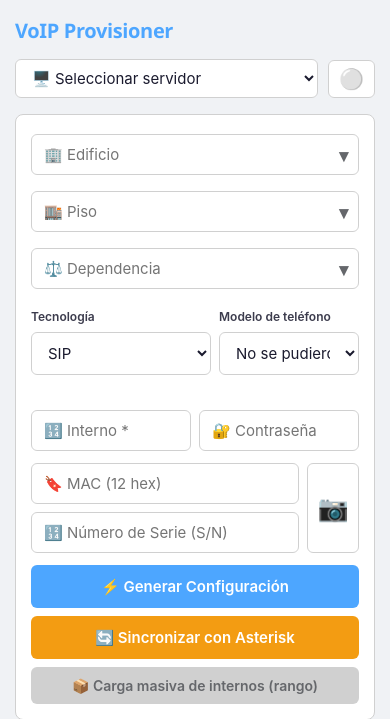
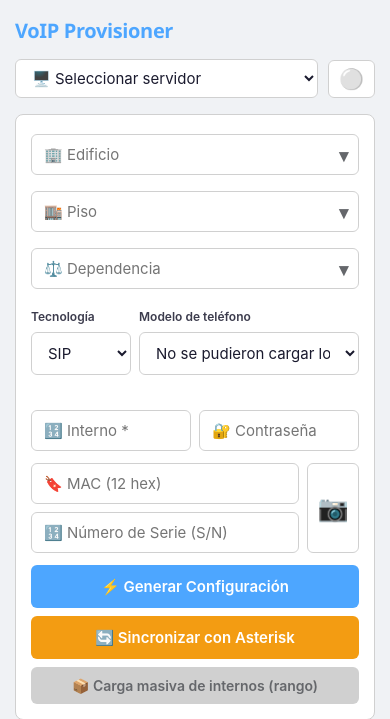
Before and after one commit to carcjb-code/Voip-provisioner-downloads, a Python web app: template ota/android-mobile/files/templates/index.html in a window 390 px wide. Shown: the top 719 px of the page. Run offline with Jinja, Linux system fonts and the light colour scheme; the template is opened without the code that fills it, so the values that code supplies are empty.

Commit message:
Publicar OTA android-mobile

```diff
--- a/ota/android-mobile/files/templates/index.html
+++ b/ota/android-mobile/files/templates/index.html
@@ -390,7 +390,7 @@ h1.vp-page-title,
                     <div class="combo-ubi" data-campo="pisos"><input type="text" id="piso" autocomplete="off" placeholder="🏬 Piso"><button type="button" class="combo-arrow" onclick="toggleCombo('pisos',event)">▾</button><div class="combo-menu" id="menu-pisos"></div></div>
                     <div class="combo-ubi" data-campo="dependencias"><input type="text" id="dependencia" autocomplete="off" placeholder="⚖️ Dependencia"><button type="button" class="combo-arrow" onclick="toggleCombo('dependencias',event)">▾</button><div class="combo-menu" id="menu-dependencias"></div></div>
                 </div>
-                <div class="fila campo-ancho" style="display:grid; grid-template-columns:minmax(112px, 180px) minmax(0, 1fr); gap:8px; align-items:flex-start; width:100%; min-width:0;">
+                <div class="fila campo-ancho" style="display:grid; grid-template-columns:100px minmax(0, 1fr); gap:8px; align-items:flex-start; width:100%; min-width:0;">
                     <div style="min-width:0; display:flex; flex-direction:column; gap:4px;">
                         <label for="tecnologiaSelect" style="font-size:12px; font-weight:600; opacity:.85;">Tecnología</label>
                         <select id="tecnologiaSelect" style="width:100%; min-width:0; min-height:40px; display:block; visibility:visible; opacity:1;">
```
Also changed, not shown: ota/android-mobile/manifest.json.
